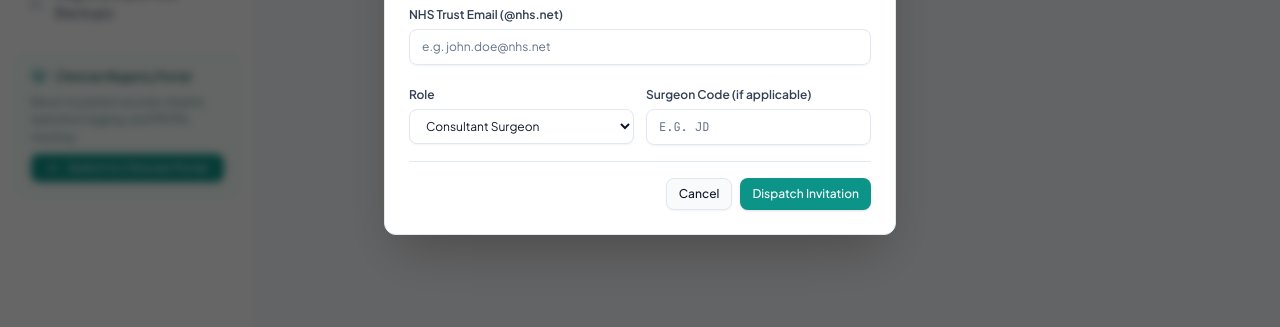
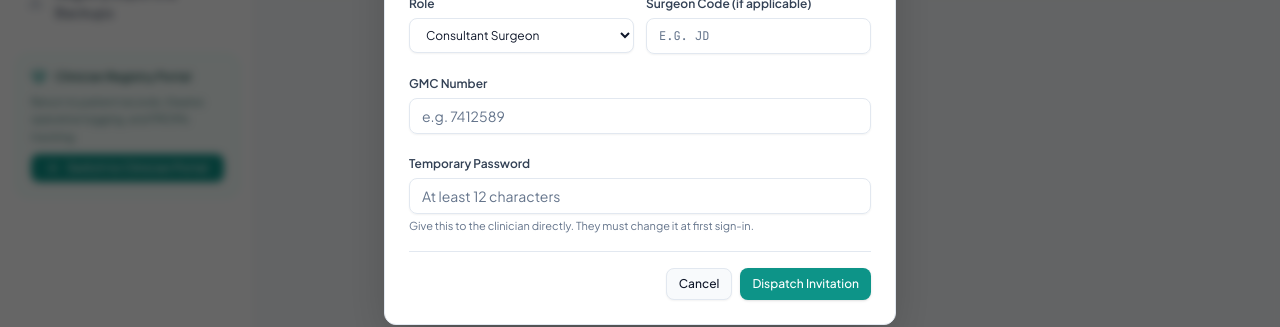
Before and after one commit to Kannankaruppaiya/ralp-database, a Next.js app: page /admin/users in a window 1280 px wide. Both pictures are taken after a click on the button "Invite Clinical Staff". Shown: the part 371-698 px from the top of the page. Built offline with nearby package versions, Linux system fonts and the light colour scheme; no server answers; the database is empty.

Commit message:
Wire the invite form to the provisioning route

```diff
--- a/app/(admin)/admin/users/page.tsx
+++ b/app/(admin)/admin/users/page.tsx
@@ -20,6 +20,7 @@ interface UserRecord {
   gmcNumber?: string;
   hospital: string;
   createdAt: string;
+  deactivatedAt?: string | null;
 }
 
 export default function AdminUsersPage() {
@@ -29,7 +30,15 @@ export default function AdminUsersPage() {
   const [loadError, setLoadError] = useState<string | null>(null);
   const [search, setSearch] = useState('');
   const [isInviteOpen, setIsInviteOpen] = useState(false);
-  const [newUser, setNewUser] = useState({ name: '', email: '', role: 'Consultant Surgeon', surgeonCode: '' });
+  const [newUser, setNewUser] = useState({
+    name: '',
+    email: '',
+    role: 'Consultant Surgeon',
+    surgeonCode: '',
+    gmcNumber: '',
+    tempPassword: '',
+  });
+  const [isSubmitting, setIsSubmitting] = useState(false);
 
   // Row level security restricts this to Data Managers, so a non-admin sees an
   // error rather than a silently empty table.
@@ -54,6 +63,7 @@ export default function AdminUsersPage() {
               gmcNumber: r.gmc_number ?? undefined,
               hospital: r.hospital,
               createdAt: r.created_at,
+              deactivatedAt: r.deactivated_at ?? null,
             }))
           );
         }
@@ -67,17 +77,53 @@ export default function AdminUsersPage() {
     return u.name.toLowerCase().includes(q) || u.email.toLowerCase().includes(q) || u.role.toLowerCase().includes(q) || u.surgeonCode.toLowerCase().includes(q);
   });
 
-  const handleInviteUser = (e: React.FormEvent) => {
+  const handleInviteUser = async (e: React.FormEvent) => {
     e.preventDefault();
-    // Creating a login requires the service role key, which must never reach the
-    // browser. Until a server-side invite route exists, accounts are provisioned
-    // from the Supabase dashboard.
-    setIsInviteOpen(false);
-    toast({
-      title: 'Invites are not wired up yet',
-      description: 'Create the account in the Supabase dashboard; the profile row is created automatically.',
-      variant: 'destructive',
-    });
+    setIsSubmitting(true);
+    try {
+      const res = await fetch('/api/admin/staff', {
+        method: 'POST',
+        headers: { 'Content-Type': 'application/json' },
+        body: JSON.stringify({
+          fullName: newUser.name,
+          email: newUser.email,
+          role: newUser.role,
+          surgeonCode: newUser.surgeonCode || undefined,
+          gmcNumber: newUser.gmcNumber || undefined,
+          tempPassword: newUser.tempPassword,
+        }),
+      });
+      const payload = await res.json();
+
+      if (!res.ok) {
+        toast({ title: 'Could not create the account', description: payload.error, variant: 'destructive' });
+        return;
+      }
+
+      setStaff((prev) => [
+        ...prev,
+        {
+          id: payload.id,
+          name: payload.fullName,
+          email: payload.email,
+          role: payload.role,
+          surgeonCode: newUser.surgeonCode || '—',
+          gmcNumber: newUser.gmcNumber || undefined,
+          hospital: 'Oxford University Hospitals NHS FT',
+          createdAt: new Date().toISOString(),
+          deactivatedAt: null,
+        },
+      ]);
+      setIsInviteOpen(false);
+      setNewUser({ name: '', email: '', role: 'Consultant Surgeon', surgeonCode: '', gmcNumber: '', tempPassword: '' });
+      toast({
+        title: 'Account created',
+        description: `${payload.fullName} must change the temporary password at first sign-in.`,
+        variant: 'success',
+      });
+    } finally {
+      setIsSubmitting(false);
+    }
   };
 
   return (
@@ -218,11 +264,38 @@ export default function AdminUsersPage() {
               </div>
             </div>
 
+            <div>
+              <label className="text-xs font-semibold text-slate-700 dark:text-slate-300">GMC Number</label>
+              <Input
+                placeholder="e.g. 7412589"
+                value={newUser.gmcNumber}
+                onChange={(e) => setNewUser({ ...newUser, gmcNumber: e.target.value })}
+                className="mt-1"
+              />
+            </div>
+            <div>
+              <label className="text-xs font-semibold text-slate-700 dark:text-slate-300">
+                Temporary Password
+              </label>
+              <Input
+                type="text"
+                placeholder="At least 12 characters"
+                value={newUser.tempPassword}
+                onChange={(e) => setNewUser({ ...newUser, tempPassword: e.target.value })}
+                minLength={12}
+                required
+                className="mt-1"
+              />
+              <p className="mt-1 text-[11px] text-slate-500">
+                Give this to the clinician directly. They must change it at first sign-in.
+              </p>
+            </div>
+
             <DialogFooter className="pt-4 border-t">
               <Button type="button" variant="outline" size="sm" onClick={() => setIsInviteOpen(false)} className="text-xs">
                 Cancel
               </Button>
-              <Button type="submit" size="sm" className="text-xs">
+              <Button type="submit" size="sm" className="text-xs" disabled={isSubmitting}>
                 Dispatch Invitation
               </Button>
             </DialogFooter>
```
